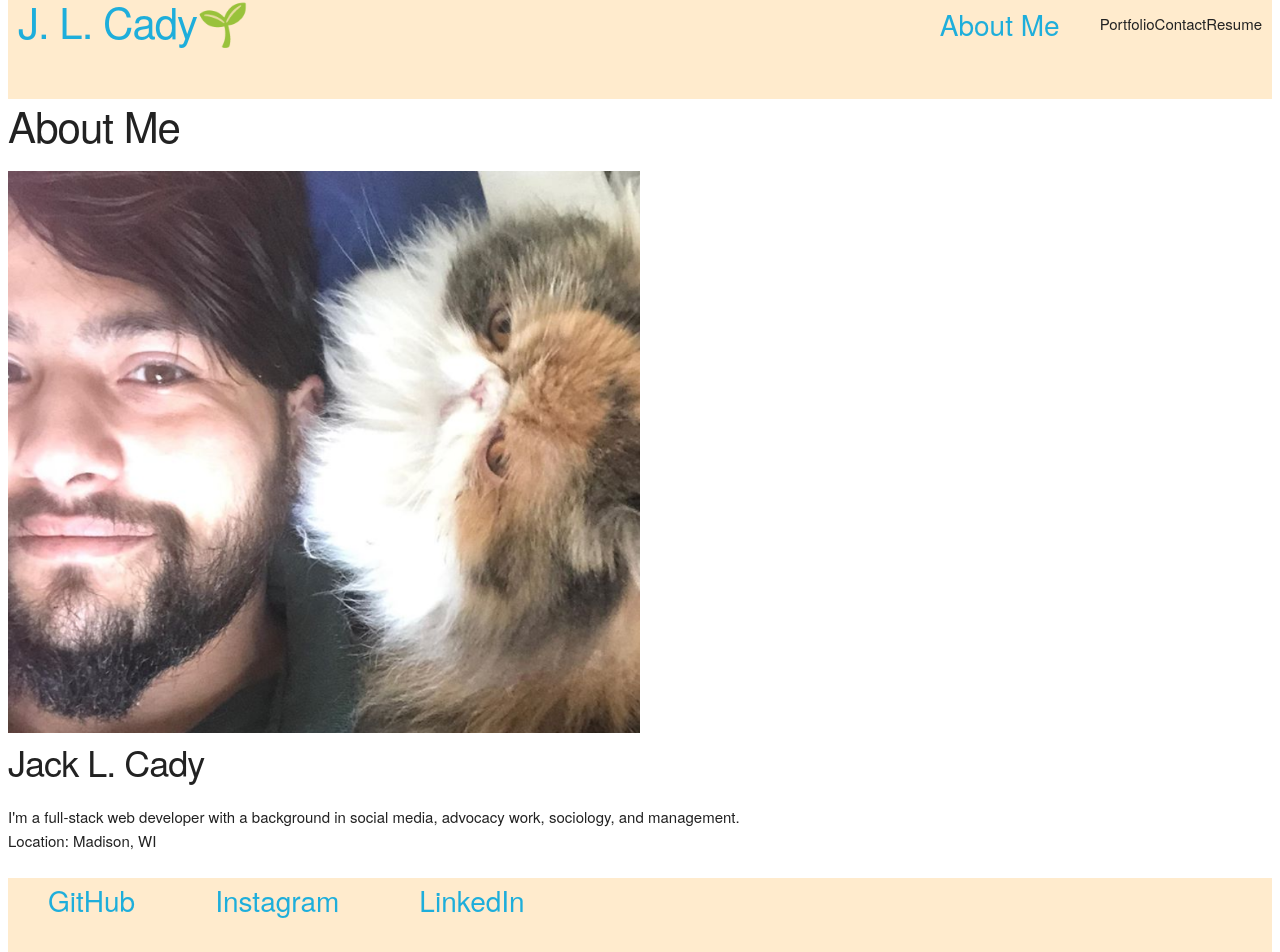
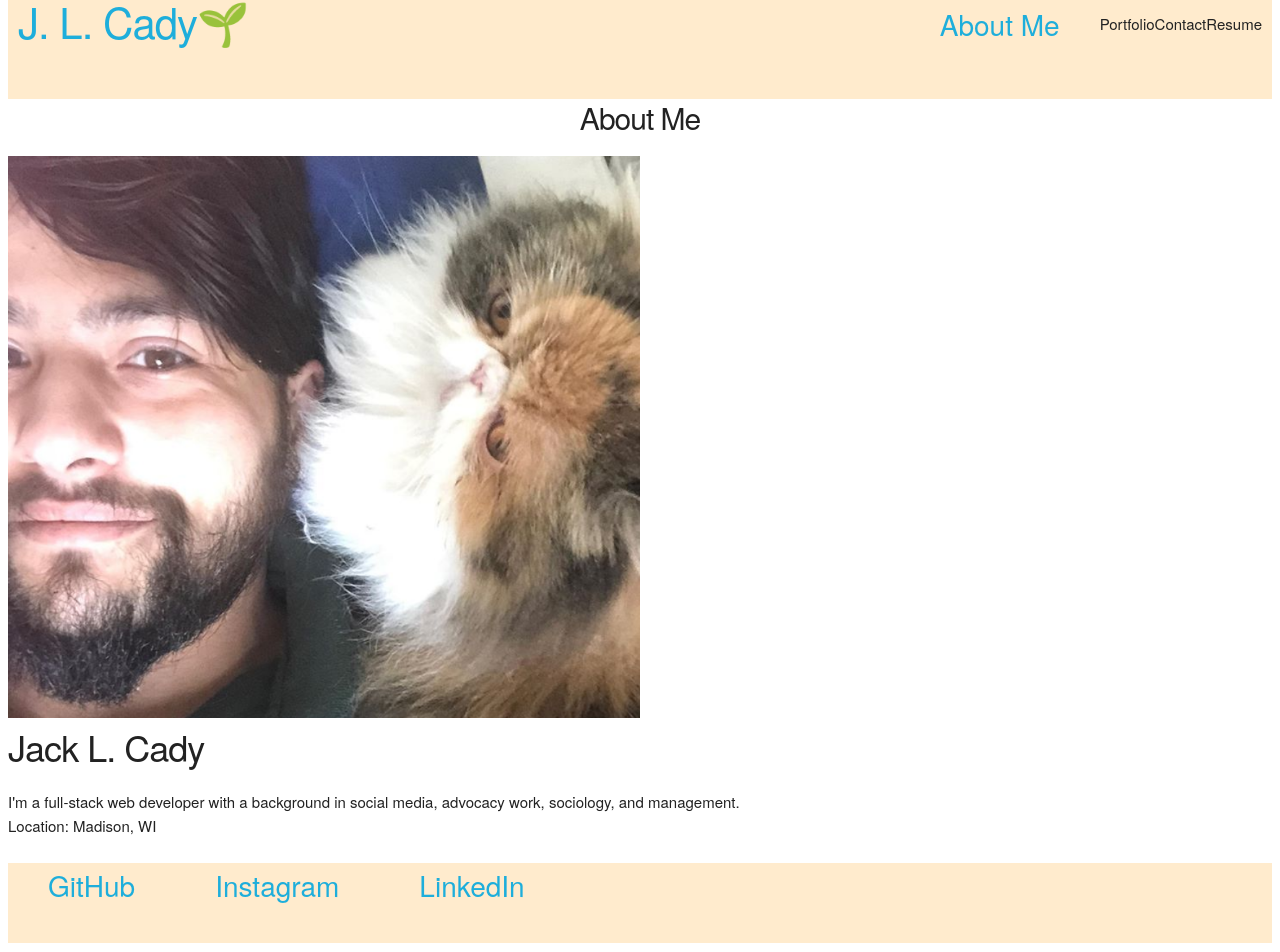
Before and after one commit to londonlast21/spaportfolio, a React (Create React App) app: page / in a window 1280 px wide. Shown: the part 23-975 px from the top of the page. Built offline with nearby package versions, Linux system fonts and the light colour scheme.

Commit message:
coding to keep footer in place

```diff
--- a/src/components/About/index.js
+++ b/src/components/About/index.js
@@ -12,7 +12,7 @@ function About() {
 
             <div className = "about-me-wrapper">
 
-                <h2 className="section-title">
+                <h2 className="about-title">
                     About Me
                 </h2>
 
--- a/src/components/Footer/index.js
+++ b/src/components/Footer/index.js
@@ -4,17 +4,17 @@ function Footer() {
     return (
        <footer>
             <ul className="flex-row">
-                <li className="mx-2">
+                <li>
                     <a href="https://github.com/londonlast21">
                     GitHub
                     </a>
                 </li>
-                <li className="mx-2">
+                <li>
                     <a href="https://www.instagram.com/londonlast21/">
                         Instagram
                     </a>
                 </li>
-                <li className="mx-2">
+                <li>
                     <a href="https://www.linkedin.com/in/jack-cady-7956a51a9/">
                         LinkedIn
                     </a>
--- a/src/index.css
+++ b/src/index.css
@@ -417,6 +417,11 @@ there.
 /* Larger than Desktop HD */
 @media (min-width: 1200px) {}
 
+
+
+
+
+/* CUSTOM STYLING BELOW HERE */
 /*header styling*/
 header {
   padding: 10px;
@@ -468,12 +473,22 @@ header nav ul li a:hover {
 
 /* footer styling */
 
+/* styling to make footer stay in place */
+
+main{
+  display: flex;
+  flex-direction: column;
+}
+
+
 footer {
-  width: 100%;
+
+  min-height: 50px;
   background-color: blanchedalmond;
   display: flex;
-  justify-content: space-between;
+
   flex-wrap: wrap;
+  margin-top: auto;
 
 
 
@@ -484,19 +499,18 @@ footer a {
 
 }
 
-
-
 footer ul {
   display: flex;
   flex-wrap: wrap;
+  list-style: none;
 
-  list-style: none;
 }
 
 footer ul li a {
   margin: 0 40px;
   font-weight: lighter;
   font-size: 28px;
+
 
 }
 
@@ -508,3 +522,13 @@ footer ul li a:hover {
 
 
 /* about section css styling */
+.about-me-wrapper h2 {
+  text-align: center;
+  font-size: 3rem;
+}
+
+.about-column-left {}
+
+.about-column-right {
+
+}
```
